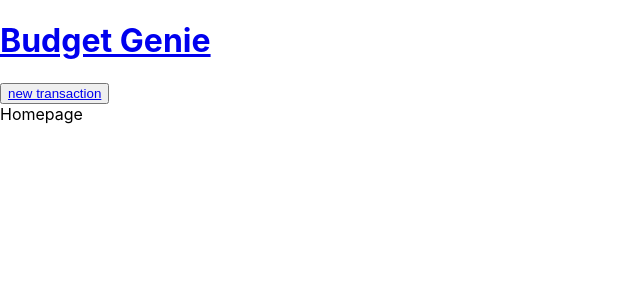
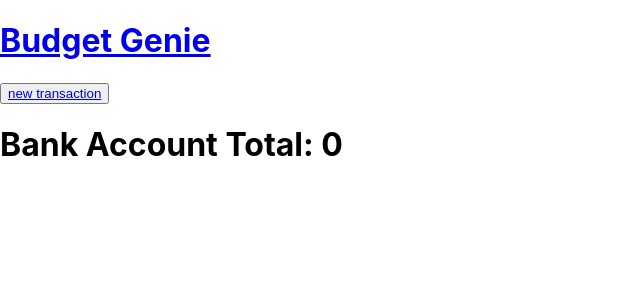
Before and after one commit to arupay/budgetapp, a React (Create React App) app: page / in a window 1280 px wide. Shown: the top 300 px of the page, without its empty margins (0-640 px from the left). Built offline with nearby package versions, Linux system fonts and the light colour scheme; no server answers.

Commit message:
created balance component, successful fetch call and reduce application

```diff
--- a/package.json
+++ b/package.json
@@ -6,6 +6,7 @@
     "@testing-library/jest-dom": "^5.16.4",
     "@testing-library/react": "^13.3.0",
     "@testing-library/user-event": "^13.5.0",
+    "axios": "^0.27.2",
     "dotenv": "^16.0.1",
     "react": "^18.2.0",
     "react-dom": "^18.2.0",
--- /dev/null
+++ b/src/Components/Balance.js
@@ -0,0 +1,19 @@
+import { useState, useEffect } from "react";
+import axios from "axios";
+const API = process.env.REACT_APP_API_URL;
+
+function TransactionHistory() {
+  const [transactions, setTransactions] = useState([]);
+  useEffect(() => {
+    axios
+      .get(API)
+      .then((res) => {
+        setTransactions(res.data);
+      })
+      .catch((e) => console.log("There has been an error", e));
+  }, []);
+  const sum = transactions.reduce((a, b) => a + b.amount, 0);
+  return <h1>Bank Account Total: {sum} </h1>;
+}
+
+export default TransactionHistory;
--- a/src/Pages/Homepage.js
+++ b/src/Pages/Homepage.js
@@ -1,5 +1,11 @@
+import Balance from "../Components/Balance";
+
 function Homepage() {
-  return <div>Homepage</div>;
+  return (
+    <div>
+      <Balance />
+    </div>
+  );
 }
 
 export default Homepage;
```
Also changed, not shown: src/Components/History.js (added, +10 -0 lines), 1 other file (tests, documents, lock files or other folders).
